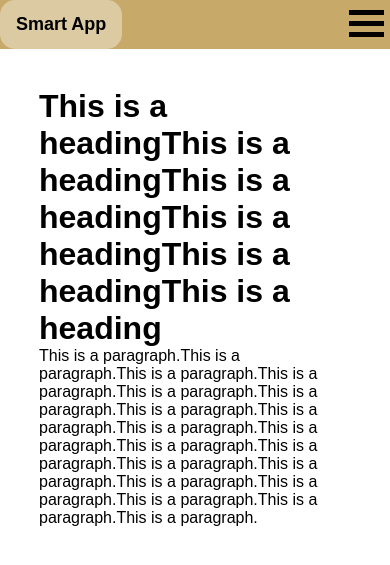
After one commit to Kalaichelvan-Tamilselvan/SmartApp, a Django app: template smartapp/smartapplication/templates/guide.html in a window 390 px wide. The commit adds this page. Shown: the top 565 px of the page. Run offline with Django 4.2, Linux system fonts and the light colour scheme; the template is opened without the code that fills it, so the values that code supplies are empty.

Commit message:
Completed the UI part
1.04-Formatted the result body within the guide page.
1.05-Added Hamburger button.
Added requirements.txt file.
Organized the CSS file.

```diff
--- /dev/null
+++ b/requirements.txt
@@ -0,0 +1,4 @@
+asgiref==3.5.2
+Django==4.1.2
+sqlparse==0.4.3
+tzdata==2022.5
--- a/smartapp/smartapp/urls.py
+++ b/smartapp/smartapp/urls.py
@@ -16,11 +16,12 @@ Including another URLconf
 from django.contrib import admin
 from django.urls import path
 
-from smartapplication.views import IndexPage, HomePage
+from smartapplication.views import IndexPage, HomePage, GuidePage
 
 
 urlpatterns = [
     path('', HomePage.as_view(), name='Home'),
     path('admin/', admin.site.urls),
     path('index/', IndexPage.as_view(), name='Smart_App'),
+    path('index/guide/', GuidePage.as_view(), name='Guide_Page'),
 ]
--- a/smartapp/smartapplication/static/styles.css
+++ b/smartapp/smartapplication/static/styles.css
@@ -1,7 +1,8 @@
-*{
+* {
     margin: 0;
     padding: 0;
     font-family: Arial, Helvetica, sans-serif;
+    box-sizing: border-box;
 }
 .topnav {
     overflow: hidden;
@@ -16,7 +17,21 @@
     font-size: 18px;
     font-weight: bold;
 }
-h1{
+.topnav a:hover {
+    background-color: #dccaa3;
+    border-radius: 15px;
+}
+.HM {
+    width: 35px;
+    height: 5px;
+    background-color: black;
+    margin: 6px 0;
+}
+.topnav-right {
+    float: right;
+    margin: -10px;
+}
+.home {
     text-align: center;
     position: relative;
     margin: 15%;
@@ -26,7 +41,8 @@ h1{
     border: 2px solid transparent;
     color: white;
     background-color: #c7aa6a;
-	box-shadow: 0 8px 16px 0 rgba(0,0,0,0.2), 0 6px 20px 0 rgba(0,0,0,0.19);
+    box-shadow: 0 8px 16px 0 rgba(0, 0, 0, 0.2),
+        0 6px 20px 0 rgba(0, 0, 0, 0.19);
     padding: 1em;
     text-align: center;
     text-decoration: none;
@@ -38,7 +54,7 @@ h1{
     left: 50%;
     transform: translate(-50%, -50%);
 }
-textarea{
+textarea {
     background-color: #ddd;
     color: #666666;
     padding: 10px;
@@ -71,7 +87,7 @@ input[type="checkbox"].toggle + label::before {
 }
 input[type="checkbox"].toggle + label::after {
     position: absolute;
-	left: .2em;
+    left: 0.2em;
     content: "";
     width: 1.2em;
     height: 1.2em;
@@ -86,19 +102,25 @@ input[type="checkbox"].toggle:checked + label::after {
     transform: translateX(80%);
     background-color: #c7aa6a;
 }
-.textbox{
+.textbox {
     position: absolute;
     top: 50%;
     left: 50%;
     transform: translate(-50%, -50%);
 }
-.submit{
+.main{
+    margin-left: 1%;
+}
+.submit {
+    margin-left: 1%;
+    margin-top: 0.5%;
     border-radius: 10px;
     border: 2px solid transparent;
     color: white;
     background-color: #c7aa6a;
-	box-shadow: 0 8px 16px 0 rgba(0,0,0,0.2), 0 6px 20px 0 rgba(0,0,0,0.19);
-	padding: .5em;
+    box-shadow: 0 8px 16px 0 rgba(0, 0, 0, 0.2),
+        0 6px 20px 0 rgba(0, 0, 0, 0.19);
+    padding: 0.5em;
     text-align: center;
     text-decoration: none;
     font-size: 16px;
@@ -109,3 +131,6 @@ input[type="checkbox"].toggle:checked + label::after {
     left: 20%;
     transform: translate(-50%, -50%);
 }
+.guide {
+    margin: 10%;
+}
--- /dev/null
+++ b/smartapp/smartapplication/templates/guide.html
@@ -0,0 +1,32 @@
+<!DOCTYPE html>
+{% load static %}
+<html>
+<head>
+
+  <title>Smart App</title>
+  <meta name="viewport" content="width=device-width, initial-scale=1">
+  <link rel="stylesheet" type="text/css" href="{% static '/styles.css' %}">
+
+</head>
+
+<body>
+
+  <nav class="topnav">
+    <a href="/">Smart App</a>
+        <nav class="topnav-right">
+            <a href="/index/">
+                <div class="HM"></div>
+                <div class="HM"></div>
+                <div class="HM"></div>
+            </a>
+        </nav>
+  </nav>
+        <div class="guide">
+            <h1>This is a headingThis is a headingThis is a headingThis is a headingThis is a headingThis is a heading</h1>
+            <p>This is a paragraph.This is a paragraph.This is a paragraph.This is a paragraph.This is a paragraph.This is a paragraph.This is a paragraph.This is a paragraph.This is a paragraph.This is a paragraph.This is a paragraph.This is a paragraph.This is a paragraph.This is a paragraph.This is a paragraph.This is a paragraph.This is a paragraph.This is a paragraph.This is a paragraph.</p>
+        </div>
+
+
+
+</body>
+</html>
--- a/smartapp/smartapplication/templates/home.html
+++ b/smartapp/smartapplication/templates/home.html
@@ -3,8 +3,8 @@
 
 {% block content %}
 
+        <div class="home"><p><h1>Welcome to Smart Application!</h1></div>
 
-         <h1>Welcome to Smart Application!</h1>
         <br/>
         <a href="index">
            <button class="home-button">Click Here</button>
--- a/smartapp/smartapplication/templates/index.html
+++ b/smartapp/smartapplication/templates/index.html
@@ -36,6 +36,7 @@
 					<label for="check9">Remove Stop Words of Your Paragraph</label>
 			</div>
 		</div>
-
+		<a href="guide">
 			<button class="submit">Submit</button>
+		</a>
 {% endblock %}
```
Also changed, not shown: smartapp/smartapplication/templates/base.html (+4 -3 lines), smartapp/smartapplication/views.py (+12 -0 lines), README.md, smartapp/smartapp/settings.py (line endings or trailing spaces), 1 other file. Lines whose indentation alone changed are shown as unchanged.
